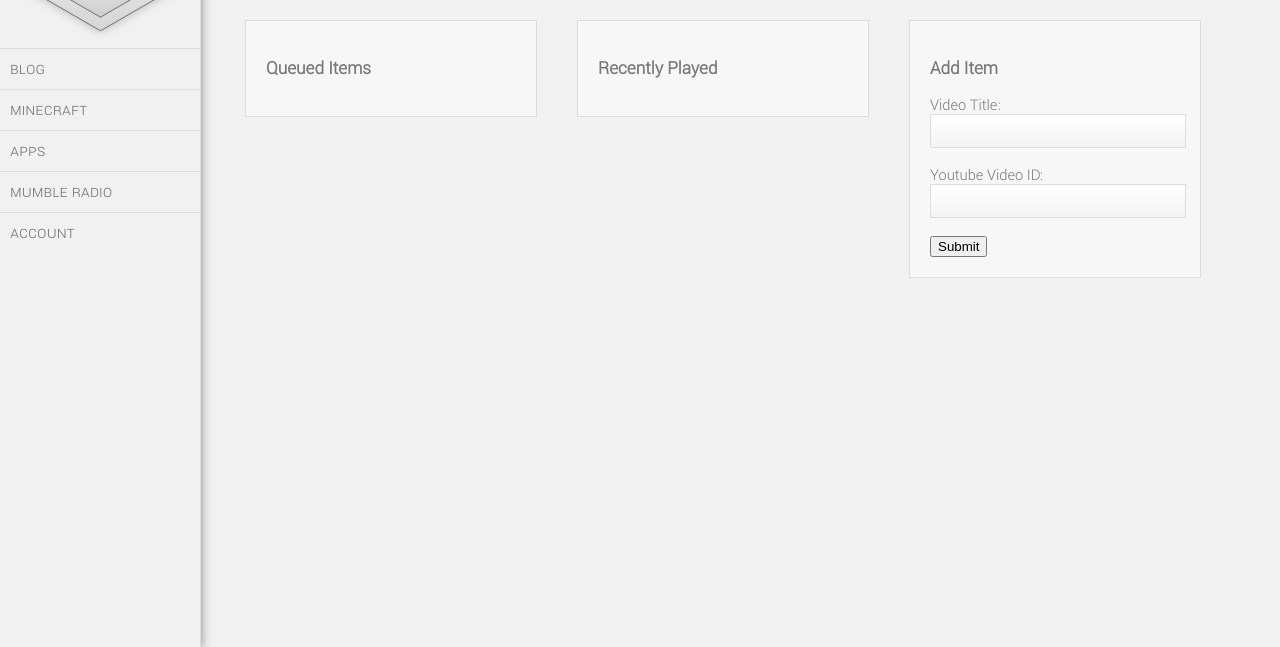
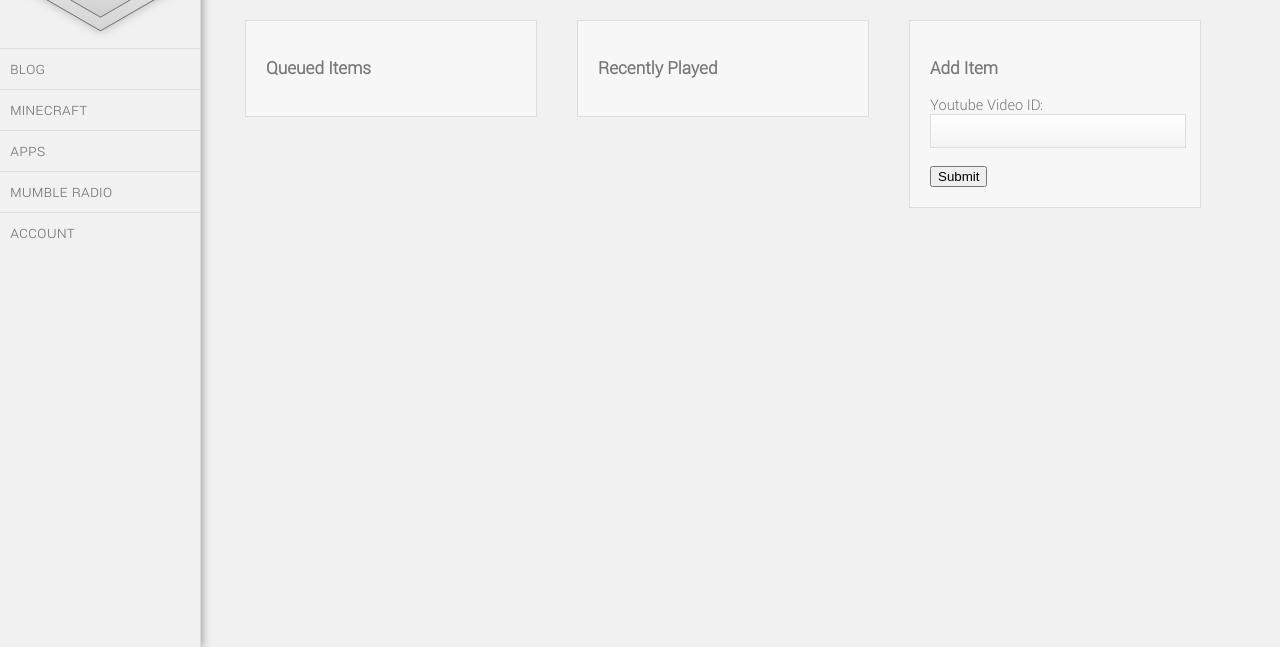
Before and after one commit to acomminos/Morlunk-Web, a Django app: template radio/templates/radio.html in a window 1280 px wide. Shown: the part 152-799 px from the top of the page. Run offline with Django 3.2, Linux system fonts and the light colour scheme; the template is opened without the code that fills it, so the values that code supplies are empty.

Commit message:
Automatically fill title with gdata api.

```diff
--- a/radio/models.py
+++ b/radio/models.py
@@ -7,7 +7,7 @@ class Radio(models.Model):
 
 # Create your models here.
 class RadioItem(models.Model):
-	user_title = models.CharField(max_length=50)
+	user_title = models.CharField(max_length=200)
 	video_id = models.CharField(max_length=20)
 	submission_date = models.DateField()
 	played = models.BooleanField(default=False)
--- a/radio/templates/radio.html
+++ b/radio/templates/radio.html
@@ -13,11 +13,9 @@ function stopQueue() {
 }
 
 function addToQueue() {
-	var user_title = $("#userTitle").val();
 	var video_id = $("#videoId").val();
 	$.get('/radio/queue',
 		{
-			'user_title': user_title,
 			'video_id': video_id
 		}
 	).success(function(data) {
@@ -25,7 +23,6 @@ function addToQueue() {
         if(response.result == "success") {
             $().toastmessage('showSuccessToast', "Success! Your song has been queued.");
         	$("ol[id='queue']").append("<li><a href=\"http://www.youtube.com/watch?v="+video_id+"\"></a>"+user_title+"</li>");
-        	$("#userTitle").val("");
         	$("#videoId").val("");
         } else if(response.result == "invalid_request") {
             $().toastmessage('showWarningToast', "Invalid request! Try resubmitting.");
@@ -62,8 +59,6 @@ Currently Playing: <b><a href="http://www.youtube.com/watch?v={{ queue.0.video_i
 </div>
 <div class="controlpane">
 <h3>Add Item</h3>
-Video Title:<br>
-<input type="text" id="userTitle" maxlength="50" style="width: 100%;"/><br><br>
 Youtube Video ID:<br>
 <input type="text" id="videoId" maxlength="20" style="width: 100%;"/><br><br>
 <button onclick="addToQueue()">Submit</button>
```
Also changed, not shown: radio/views.py (+19 -4 lines).
